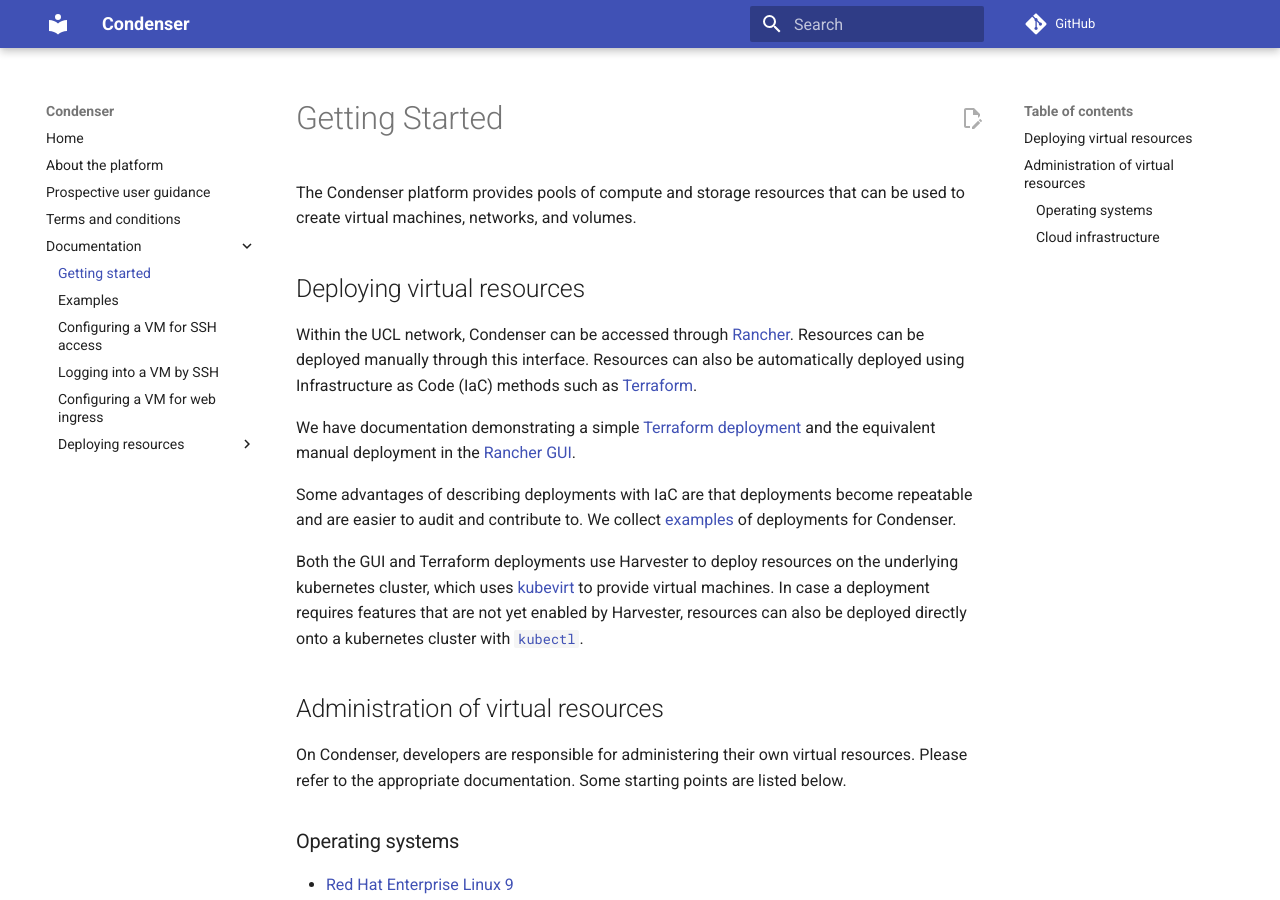
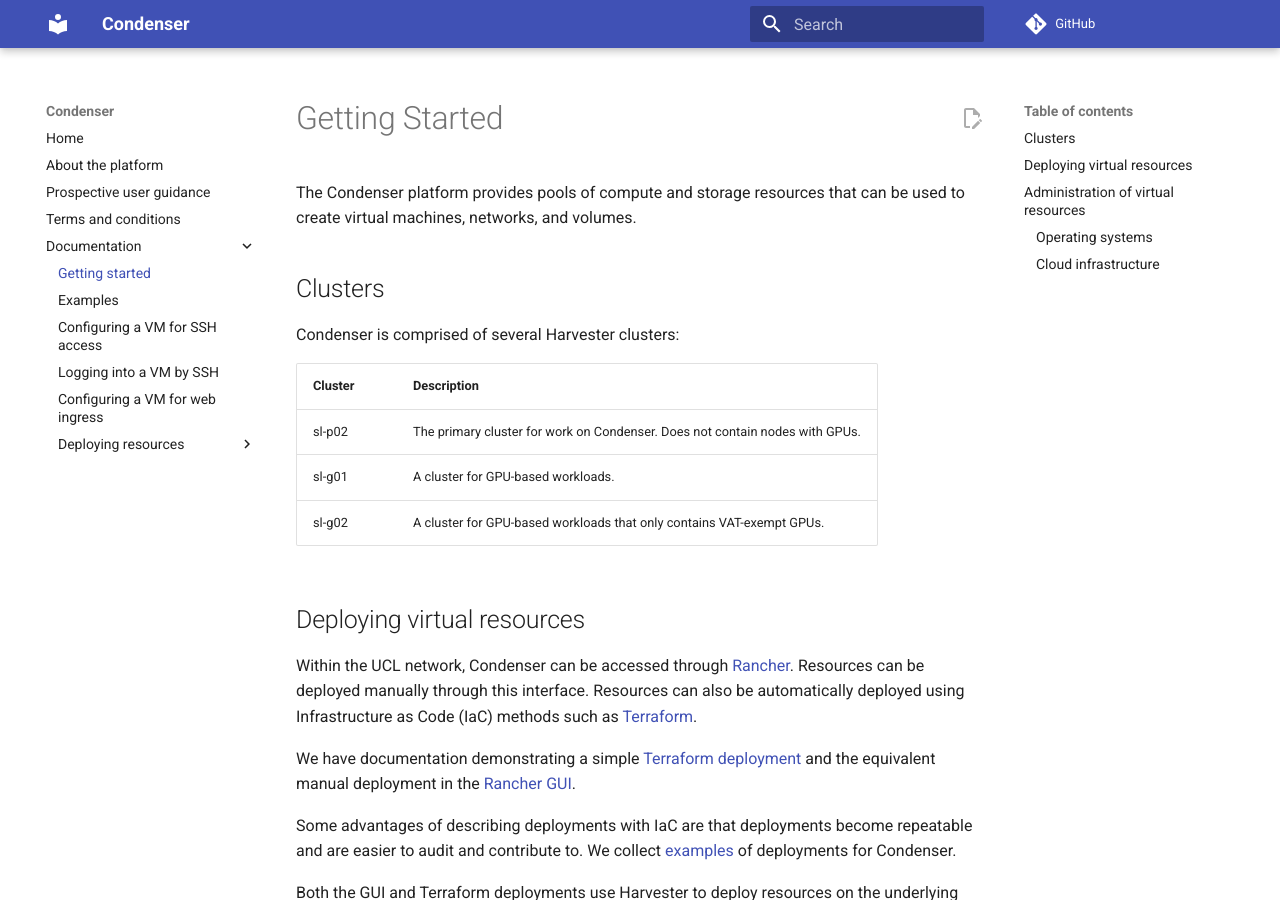
Before and after one commit to UCL-ARC/condenser-mkdocs, an MkDocs documentation site: the page built from docs/documentation/index.md, in a window 1280 px wide and 900 px high. Built offline with MkDocs 1.6.1 and Material for MkDocs 9.7.7, drawn with Linux system fonts in a browser that asks for light colours; comment, search, counter and statistics services are not loaded.

Commit message:
Now that we have multiple clusters we should probably explain about them.

```diff
--- a/docs/documentation/index.md
+++ b/docs/documentation/index.md
@@ -6,6 +6,16 @@
 
 The Condenser platform provides pools of compute and storage resources that can be
 used to create virtual machines, networks, and volumes.
+
+## Clusters
+
+Condenser is comprised of several Harvester clusters:
+
+| Cluster | Description |
+| ---     | ---         |
+| sl-p02  | The primary cluster for work on Condenser. Does not contain nodes with GPUs. |
+| sl-g01  | A cluster for GPU-based workloads. |
+| sl-g02  | A cluster for GPU-based workloads that only contains VAT-exempt GPUs. |
 
 ## Deploying virtual resources
 
```
